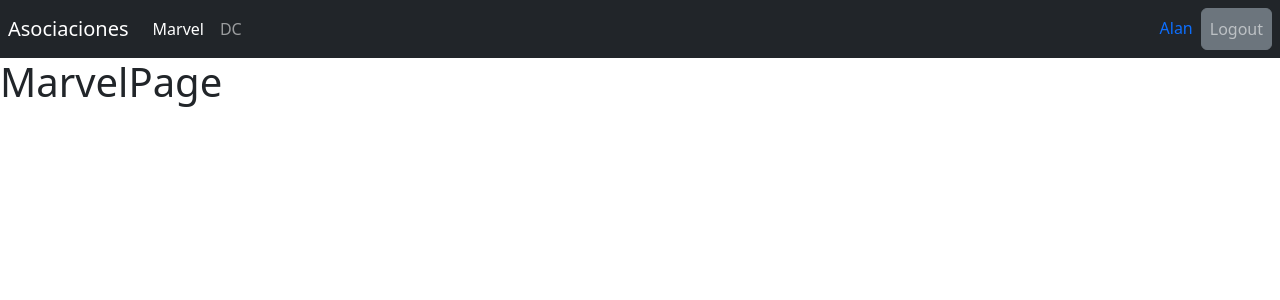
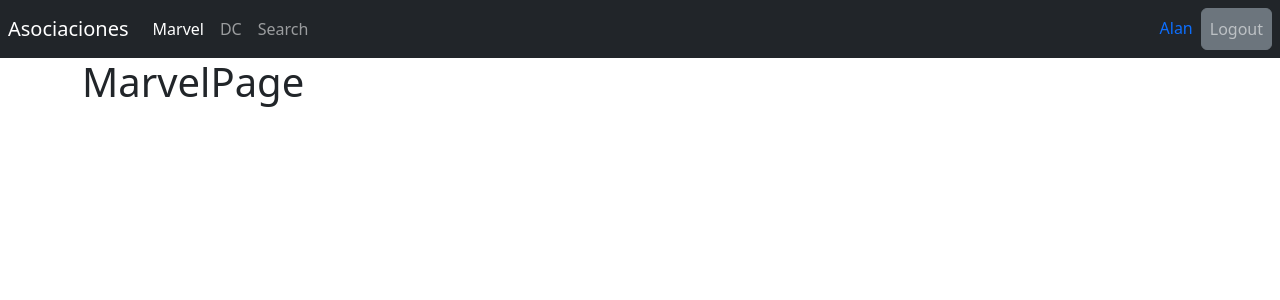
Before and after one commit to AlanFranquez/HeroesApp, a React (Vite) app: page /marvel in a window 1280 px wide. Shown: the top 300 px of the page. Built offline with nearby package versions, Linux system fonts and the light colour scheme.

Commit message:
Creando nuevas rutas y configurando

```diff
--- a/src/heroes/index.js
+++ b/src/heroes/index.js
@@ -1 +1,4 @@
 export * from './pages';
+
+// Cómo es uno solo se hace de esta forma, sino se haría como todos los restos de archivos de barril
+export * from './routes/HeroesRoutes'
--- /dev/null
+++ b/src/heroes/pages/HeroPage.jsx
@@ -0,0 +1,11 @@
+import React from 'react'
+
+export const HeroPage = () => {
+  return (
+    <>
+
+        <h1>HeroPage</h1>
+
+    </>
+  )
+}
--- /dev/null
+++ b/src/heroes/pages/SearchPage.jsx
@@ -0,0 +1,10 @@
+
+
+export const SearchPage = () => {
+  return (
+    <>
+        <h1>SearchPage</h1>
+
+    </>
+  )
+}
--- a/src/heroes/pages/index.js
+++ b/src/heroes/pages/index.js
@@ -1,2 +1,4 @@
 export * from './DcPage';
 export * from './MarvelPage';
+export * from './HeroPage';
+export * from './SearchPage'
--- /dev/null
+++ b/src/heroes/routes/HeroesRoutes.jsx
@@ -0,0 +1,27 @@
+import { Navigate, Route, Routes } from 'react-router-dom'
+import {Navbar} from '../../ui'
+import { MarvelPage, DcPage, SearchPage, HeroPage } from '../pages'
+
+export const HeroesRoutes = () => {
+  return (
+    <>
+        <Navbar />
+
+        <div className="container">
+            <Routes>
+                <Route path="marvel" element={<MarvelPage />} />
+                <Route path="dc" element={<DcPage />} />
+
+                <Route path="search" element={<SearchPage />} />
+                <Route path="hero" element={<HeroPage />} />
+
+                <Route path="/" element={<Navigate to="/marvel" />} />
+
+            </Routes>
+        </div>
+
+
+
+    </>
+  )
+}
--- a/src/router/AppRouter.jsx
+++ b/src/router/AppRouter.jsx
@@ -1,20 +1,20 @@
-import { Navigate, Route, Routes } from "react-router-dom"
+import { Route, Routes } from "react-router-dom"
 import { LoginPage } from "../auth"
-import { DcPage, MarvelPage } from "../heroes"
-import {Navbar} from '../ui'
+import { HeroesRoutes } from "../heroes"
 
 export const AppRouter = () => {
   return (
     <>
-        <Navbar />
 
         <Routes>
-            <Route path="marvel" element={<MarvelPage />} />
-            <Route path="dc" element={<DcPage />} />
+
+
+
+
             <Route path="login" element={<LoginPage />} />
 
+            <Route path="/*" element={<HeroesRoutes />} />
 
-            <Route path="/" element={<Navigate to="/marvel" />} />
 
         </Routes>
 
--- a/src/ui/components/Navbar.jsx
+++ b/src/ui/components/Navbar.jsx
@@ -33,6 +33,15 @@
                     >
                         DC
                     </NavLink>
+
+                    <NavLink
+                        className={({isActive}) => {
+                            return `nav-item nav-link ${(isActive) ? 'active' : null}`
+                        }}
+                        to="/search"
+                    >
+                        Search
+                    </NavLink>
                 </div>
             </div>
 
```
